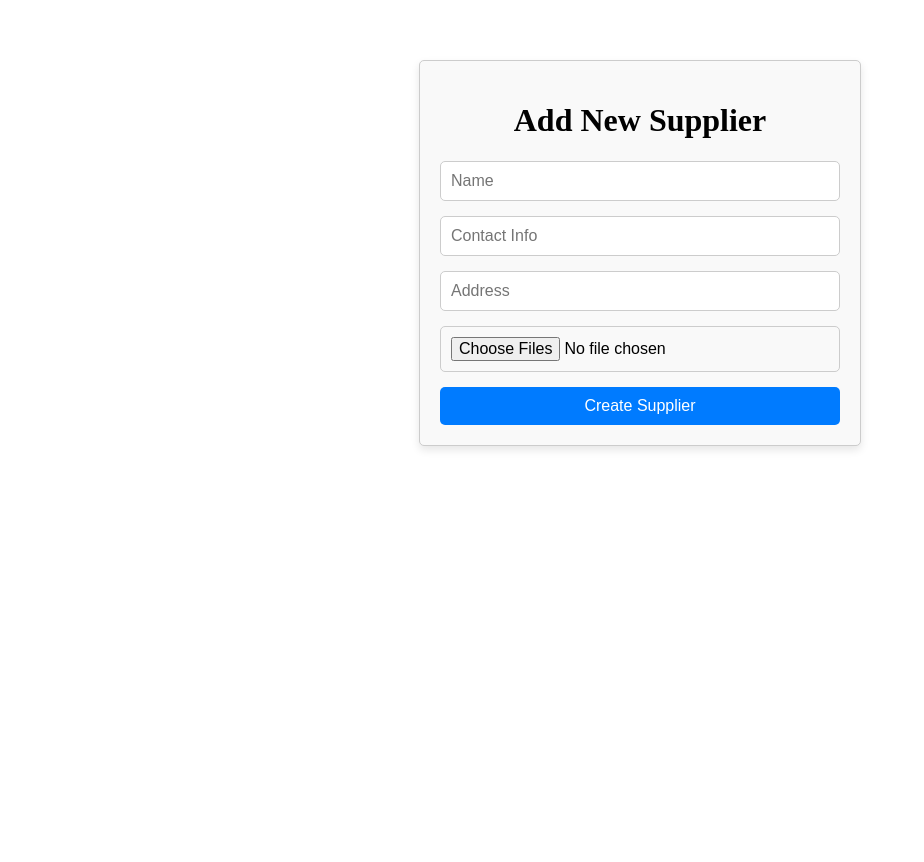
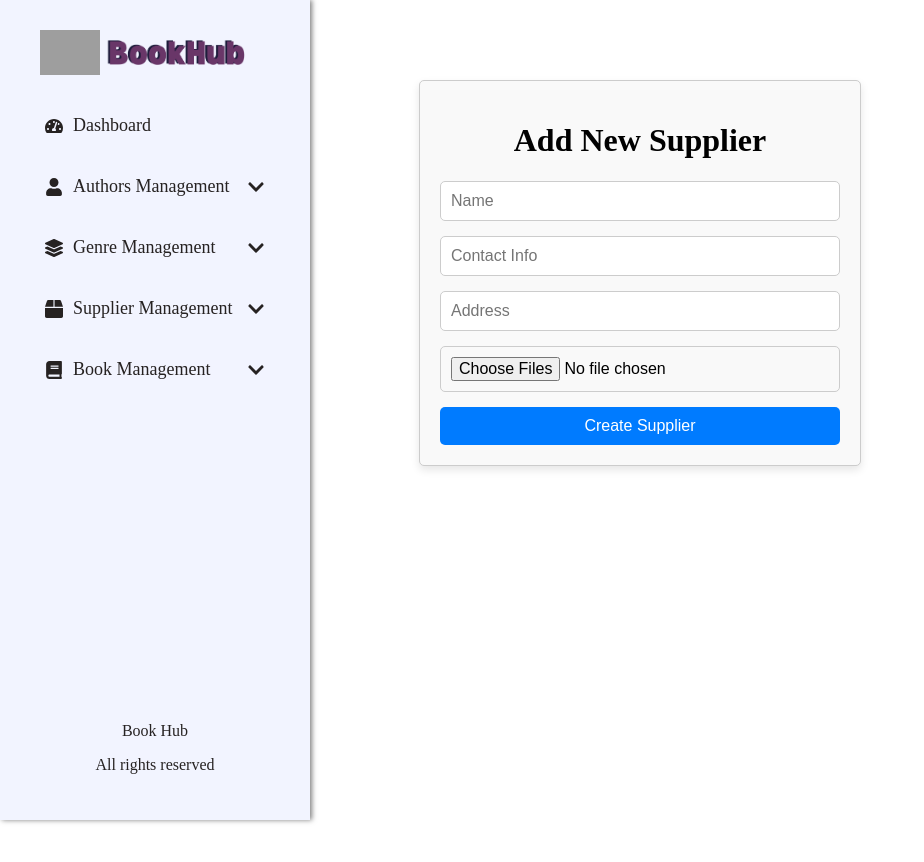
Before and after one commit to janeclarette/bookhubsys, a React (Vite) app in the folder frontend/: page /admin/suppliers/new in a window 1280 px wide. Shown: the top 862 px of the page, without its empty margins (0-924 px from the left). Before the commit the page ends 800 px from the top, so only its background shows below. Built offline with nearby package versions, Linux system fonts and the light colour scheme; grey boxes are pictures that could not be loaded.

Commit message:
importing sidebar lang sa admin

```diff
--- a/frontend/src/Components/Admin/AuthorList.jsx
+++ b/frontend/src/Components/Admin/AuthorList.jsx
@@ -1,8 +1,8 @@
-// Components/Admin/AuthorList.jsx
 import React, { useState, useEffect } from 'react';
 import MUIDataTable from 'mui-datatables';
 import { Link } from 'react-router-dom';
 import axios from '../../utils/axiosConfig';
+import Sidebar from './Sidebar'; // Import Sidebar
 
 const AuthorList = () => {
   const [authors, setAuthors] = useState([]);
@@ -23,10 +23,8 @@ const AuthorList = () => {
 
   const handleBulkDelete = async () => {
     try {
-      await Promise.all(
-        selectedAuthors.map(id => axios.delete(`/authors/${id}`))
-      );
-      setAuthors(authors.filter(author => !selectedAuthors.includes(author._id)));
+      await Promise.all(selectedAuthors.map((id) => axios.delete(`/authors/${id}`)));
+      setAuthors(authors.filter((author) => !selectedAuthors.includes(author._id)));
       setSelectedAuthors([]);
       alert('Selected authors deleted successfully!');
     } catch (error) {
@@ -95,19 +93,29 @@ const AuthorList = () => {
     },
   };
 
+  // Styles for layout
+  const styles = {
+    container: {
+      display: 'flex',
+      minHeight: '100vh',
+    },
+    content: {
+      flex: 1,
+      padding: '20px',
+    },
+  };
+
   return (
-    <div>
-      <h1>Authors List</h1>
-      <Link to="/admin/authors/new">Add New Author</Link>
-      <MUIDataTable
-        title="Authors"
-        data={authors}
-        columns={columns}
-        options={options}
-      />
-      {selectedAuthors.length > 0 && (
-        <button onClick={handleBulkDelete}>Delete Selected</button>
-      )}
+    <div style={styles.container}>
+      <Sidebar /> {/* Sidebar for navigation */}
+      <main style={styles.content}>
+        <h1>Authors List</h1>
+        <Link to="/admin/authors/new">Add New Author</Link>
+        <MUIDataTable title="Authors" data={authors} columns={columns} options={options} />
+        {selectedAuthors.length > 0 && (
+          <button onClick={handleBulkDelete}>Delete Selected</button>
+        )}
+      </main>
     </div>
   );
 };
--- a/frontend/src/Components/Admin/BookList.jsx
+++ b/frontend/src/Components/Admin/BookList.jsx
@@ -2,21 +2,23 @@ import React, { useState, useEffect } from 'react';
 import axios from '../../utils/axiosConfig';
 import MUIDataTable from 'mui-datatables';
 import { Button } from '@mui/material';
-import { useNavigate } from 'react-router-dom'; // Assuming you're using react-router
+import { useNavigate } from 'react-router-dom';
+import Sidebar from './Sidebar'; // Import Sidebar
 
 const BookList = () => {
   const [books, setBooks] = useState([]);
   const [selectedRows, setSelectedRows] = useState([]);
   const navigate = useNavigate();
 
+  // Fetch books data
   const fetchBooks = async () => {
     try {
       const response = await axios.get('/books');
-      const books = response.data.books.map(book => ({
+      const books = response.data.books.map((book) => ({
         ...book,
         authorName: book.authorId ? book.authorId.name : '',
         genreName: book.genreId ? book.genreId.name : '',
-        supplierName: book.supplierId ? book.supplierId.name : ''
+        supplierName: book.supplierId ? book.supplierId.name : '',
       }));
       setBooks(books);
     } catch (error) {
@@ -28,13 +30,14 @@ const BookList = () => {
     fetchBooks();
   }, []);
 
+  // Bulk delete handler
   const handleBulkDelete = async () => {
     if (window.confirm('Are you sure you want to delete selected books?')) {
       try {
         await Promise.all(
           selectedRows.map((rowIndex) => axios.delete(`/books/${books[rowIndex]._id}`))
         );
-        fetchBooks(); // Refresh the book list
+        fetchBooks(); // Refresh book list
         setSelectedRows([]); // Clear selected rows
       } catch (error) {
         console.error('Error deleting books:', error);
@@ -42,17 +45,19 @@ const BookList = () => {
     }
   };
 
+  // Single delete handler
   const handleDelete = async (id) => {
     if (window.confirm('Are you sure you want to delete this book?')) {
       try {
         await axios.delete(`/books/${id}`);
-        fetchBooks(); // Refresh the book list after deletion
+        fetchBooks(); // Refresh book list
       } catch (error) {
         console.error('Error deleting book:', error);
       }
     }
   };
 
+  // Define columns for the table
   const columns = [
     { name: 'title', label: 'Title' },
     {
@@ -62,14 +67,33 @@ const BookList = () => {
         customBodyRender: (value) => new Date(value).toLocaleDateString(),
       },
     },
-    { name: '_id', label: 'Actions', options: { customBodyRender: (id) => (
-      <div>
-        <Button variant="contained" color="primary" onClick={() => navigate(`/admin/books/update/${id}`)}>Edit</Button>
-        <Button variant="contained" color="secondary" onClick={() => handleDelete(id)}>Delete</Button>
+    {
+      name: '_id',
+      label: 'Actions',
+      options: {
+        customBodyRender: (id) => (
+          <div style={{ display: 'flex', gap: '10px' }}>
+            <Button
+              variant="contained"
+              color="primary"
+              onClick={() => navigate(`/admin/books/update/${id}`)}
+            >
+              Edit
+            </Button>
+            <Button
+              variant="contained"
+              color="secondary"
+              onClick={() => handleDelete(id)}
+            >
+              Delete
+            </Button>
           </div>
-    )} },
+        ),
+      },
+    },
   ];
 
+  // Define options for the table
   const options = {
     selectableRows: 'multiple',
     onRowsSelect: (rowsSelected, allRows) => {
@@ -81,35 +105,71 @@ const BookList = () => {
       return (
         <tr>
           <td colSpan={columns.length}>
-            <div>
+            <div style={{ padding: '15px' }}>
+              <p>
                 <strong>Author:</strong> {book.authorName}
-            </div>
-            <div>
+              </p>
+              <p>
                 <strong>Genre:</strong> {book.genreName}
-            </div>
-            <div>
+              </p>
+              <p>
                 <strong>Supplier:</strong> {book.supplierName}
-            </div>
-            <div>
+              </p>
+              <p>
                 <strong>Stock:</strong> {book.stock}
-            </div>
+              </p>
               <div>
                 <strong>Images:</strong>
                 {book.images.map((image, index) => (
-                <img key={index} src={image.url} alt={`Book Image ${index + 1}`} width="100" style={{ margin: '5px' }} />
+                  <img
+                    key={index}
+                    src={image.url}
+                    alt={`Book Image ${index + 1}`}
+                    width="100"
+                    style={{ margin: '5px' }}
+                  />
                 ))}
+              </div>
             </div>
           </td>
         </tr>
       );
     },
     customToolbarSelect: () => (
-      <Button variant="contained" color="secondary" onClick={handleBulkDelete}>Bulk Delete</Button>
+      <Button
+        variant="contained"
+        color="secondary"
+        onClick={handleBulkDelete}
+      >
+        Bulk Delete
+      </Button>
     ),
   };
 
+  // Layout styles
+  const styles = {
+    container: {
+      display: 'flex',
+      minHeight: '100vh',
+    },
+    content: {
+      flex: 1,
+      padding: '20px',
+    },
+  };
+
   return (
-    <MUIDataTable title="Book List" data={books} columns={columns} options={options} />
+    <div style={styles.container}>
+      <Sidebar /> {/* Sidebar for navigation */}
+      <main style={styles.content}>
+        <MUIDataTable
+          title="Book List"
+          data={books}
+          columns={columns}
+          options={options}
+        />
+      </main>
+    </div>
   );
 };
 
--- a/frontend/src/Components/Admin/GenreList.jsx
+++ b/frontend/src/Components/Admin/GenreList.jsx
@@ -2,6 +2,7 @@ import React, { useState, useEffect } from 'react';
 import { Link } from 'react-router-dom';
 import axios from '../../utils/axiosConfig';
 import MUIDataTable from 'mui-datatables';
+import Sidebar from './Sidebar'; // Import Sidebar
 
 const GenreList = () => {
   const [genres, setGenres] = useState([]);
@@ -45,10 +46,12 @@ const GenreList = () => {
       label: 'Actions',
       options: {
         customBodyRender: (value) => (
-          <>
-            <Link to={`/admin/genres/update/${value}`}>Edit</Link>
+          <div>
+            <Link to={`/admin/genres/update/${value}`} style={{ marginRight: '10px' }}>
+              Edit
+            </Link>
             <button onClick={() => deleteGenre(value)}>Delete</button>
-          </>
+          </div>
         ),
       },
     },
@@ -69,8 +72,22 @@ const GenreList = () => {
     ),
   };
 
+  // Layout styles
+  const styles = {
+    container: {
+      display: 'flex',
+      minHeight: '100vh',
+    },
+    content: {
+      flex: 1,
+      padding: '20px',
+    },
+  };
+
   return (
-    <div>
+    <div style={styles.container}>
+      <Sidebar /> {/* Sidebar for navigation */}
+      <main style={styles.content}>
         <h1>Genres List</h1>
         <Link to="/admin/genres/new">Add New Genre</Link>
         <MUIDataTable
@@ -79,6 +96,7 @@ const GenreList = () => {
           columns={columns}
           options={options}
         />
+      </main>
     </div>
   );
 };
--- a/frontend/src/Components/Admin/NewAuthor.jsx
+++ b/frontend/src/Components/Admin/NewAuthor.jsx
@@ -1,6 +1,6 @@
-// Components/Admin/NewAuthor.jsx
 import React, { useState } from 'react';
 import axios from '../../utils/axiosConfig';
+import Sidebar from './Sidebar'; // Import Sidebar for navigation
 
 const NewAuthor = () => {
   const [name, setName] = useState('');
@@ -17,7 +17,7 @@ const NewAuthor = () => {
     formData.append('name', name);
     formData.append('bio', bio);
     if (images) {
-      Array.from(images).forEach(image => formData.append('images', image));
+      Array.from(images).forEach((image) => formData.append('images', image));
     }
 
     try {
@@ -33,16 +33,40 @@ const NewAuthor = () => {
     }
   };
 
+  // Inline styles for layout
+  const styles = {
+    container: {
+      display: 'flex',
+      minHeight: '100vh',
+    },
+    content: {
+      flex: 1,
+      padding: '20px',
+    },
+  };
+
   return (
+    <div style={styles.container}>
+      <Sidebar /> {/* Sidebar for navigation */}
+      <main style={styles.content}>
         <form onSubmit={createAuthor}>
           <h1>Add New Author</h1>
           <label>
             Name:
-        <input type="text" value={name} onChange={(e) => setName(e.target.value)} required />
+            <input
+              type="text"
+              value={name}
+              onChange={(e) => setName(e.target.value)}
+              required
+            />
           </label>
           <label>
             Bio:
-        <textarea value={bio} onChange={(e) => setBio(e.target.value)} maxLength="1000" />
+            <textarea
+              value={bio}
+              onChange={(e) => setBio(e.target.value)}
+              maxLength="1000"
+            />
           </label>
           <label>
             Images:
@@ -50,6 +74,8 @@ const NewAuthor = () => {
           </label>
           <button type="submit">Create Author</button>
         </form>
+      </main>
+    </div>
   );
 };
 
--- a/frontend/src/Components/Admin/NewBook.jsx
+++ b/frontend/src/Components/Admin/NewBook.jsx
@@ -1,7 +1,7 @@
-// Components/Admin/NewBook.jsx
 import React, { useState, useEffect } from 'react';
 import axios from '../../utils/axiosConfig';
 import { useNavigate } from 'react-router-dom';
+import Sidebar from './Sidebar'; // Import Sidebar
 
 const NewBook = () => {
   const navigate = useNavigate();
@@ -23,18 +23,30 @@ const NewBook = () => {
   }, []);
 
   const fetchAuthors = async () => {
+    try {
       const response = await axios.get('/authors');
       setAuthors(response.data.authors);
+    } catch (error) {
+      console.error('Error fetching authors:', error);
+    }
   };
 
   const fetchGenres = async () => {
+    try {
       const response = await axios.get('/genres');
       setGenres(response.data.genres);
+    } catch (error) {
+      console.error('Error fetching genres:', error);
+    }
   };
 
   const fetchSuppliers = async () => {
+    try {
       const response = await axios.get('/suppliers');
       setSuppliers(response.data.suppliers);
+    } catch (error) {
+      console.error('Error fetching suppliers:', error);
+    }
   };
 
   const handleFileChange = (e) => {
@@ -51,7 +63,7 @@ const NewBook = () => {
     formData.append('genreId', genreId);
     formData.append('supplierId', supplierId);
     if (images) {
-      Array.from(images).forEach(image => formData.append('images', image));
+      Array.from(images).forEach((image) => formData.append('images', image));
     }
 
     try {
@@ -65,54 +77,122 @@ const NewBook = () => {
     }
   };
 
+  // Layout styles
+  const styles = {
+    container: {
+      display: 'flex',
+      minHeight: '100vh',
+    },
+    content: {
+      flex: 1,
+      padding: '20px',
+    },
+    formGroup: {
+      marginBottom: '15px',
+    },
+  };
+
   return (
+    <div style={styles.container}>
+      <Sidebar /> {/* Sidebar for navigation */}
+      <main style={styles.content}>
+        <h1>Add New Book</h1>
         <form onSubmit={createBook}>
-      <h1>Add New Book</h1>
+          <div style={styles.formGroup}>
             <label>
               Title:
-        <input type="text" value={title} onChange={(e) => setTitle(e.target.value)} required />
+              <input
+                type="text"
+                value={title}
+                onChange={(e) => setTitle(e.target.value)}
+                required
+              />
             </label>
+          </div>
+          <div style={styles.formGroup}>
             <label>
               Publication Date:
-        <input type="date" value={publicationDate} onChange={(e) => setPublicationDate(e.target.value)} required />
+              <input
+                type="date"
+                value={publicationDate}
+                onChange={(e) => setPublicationDate(e.target.value)}
+                required
+              />
             </label>
+          </div>
+          <div style={styles.formGroup}>
             <label>
               Stock:
-        <input type="number" value={stock} onChange={(e) => setStock(e.target.value)} min="0" required />
+              <input
+                type="number"
+                value={stock}
+                onChange={(e) => setStock(e.target.value)}
+                min="0"
+                required
+              />
             </label>
+          </div>
+          <div style={styles.formGroup}>
             <label>
               Author:
-        <select value={authorId} onChange={(e) => setAuthorId(e.target.value)} required>
+              <select
+                value={authorId}
+                onChange={(e) => setAuthorId(e.target.value)}
+                required
+              >
                 <option value="">Select an Author</option>
-          {authors.map(author => (
-            <option key={author._id} value={author._id}>{author.name}</option>
+                {authors.map((author) => (
+                  <option key={author._id} value={author._id}>
+                    {author.name}
+                  </option>
                 ))}
               </select>
             </label>
+          </div>
+          <div style={styles.formGroup}>
             <label>
               Genre:
-        <select value={genreId} onChange={(e) => setGenreId(e.target.value)} required>
+              <select
+                value={genreId}
+                onChange={(e) => setGenreId(e.target.value)}
+                required
+              >
                 <option value="">Select a Genre</option>
-          {genres.map(genre => (
-            <option key={genre._id} value={genre._id}>{genre.name}</option>
+                {genres.map((genre) => (
+                  <option key={genre._id} value={genre._id}>
+                    {genre.name}
+                  </option>
                 ))}
               </select>
             </label>
+          </div>
+          <div style={styles.formGroup}>
             <label>
               Supplier:
-        <select value={supplierId} onChange={(e) => setSupplierId(e.target.value)} required>
+              <select
+                value={supplierId}
+                onChange={(e) => setSupplierId(e.target.value)}
+                required
+              >
                 <option value="">Select a Supplier</option>
-          {suppliers.map(supplier => (
-            <option key={supplier._id} value={supplier._id}>{supplier.name}</option>
+                {suppliers.map((supplier) => (
+                  <option key={supplier._id} value={supplier._id}>
+                    {supplier.name}
+                  </option>
                 ))}
               </select>
             </label>
+          </div>
+          <div style={styles.formGroup}>
             <label>
               Images:
               <input type="file" multiple onChange={handleFileChange} />
             </label>
+          </div>
           <button type="submit">Create Book</button>
         </form>
+      </main>
+    </div>
   );
 };
 
--- a/frontend/src/Components/Admin/NewGenre.jsx
+++ b/frontend/src/Components/Admin/NewGenre.jsx
@@ -1,8 +1,8 @@
-// frontend/Admin/NewGenre.jsx
 import React, { useState } from 'react';
 import axios from '../../utils/axiosConfig';
 import { useNavigate } from 'react-router-dom';
 import { TextField, Button, Typography, Box } from '@mui/material';
+import Sidebar from './Sidebar'; // Import Sidebar
 
 const NewGenre = () => {
   const [name, setName] = useState('');
@@ -18,9 +18,26 @@ const NewGenre = () => {
     }
   };
 
+  // Layout styles
+  const styles = {
+    container: {
+      display: 'flex',
+      minHeight: '100vh',
+    },
+    content: {
+      flex: 1,
+      padding: '20px',
+    },
+  };
+
   return (
+    <div style={styles.container}>
+      <Sidebar /> {/* Sidebar for navigation */}
+      <main style={styles.content}>
         <Box component="form" onSubmit={handleSubmit} sx={{ mt: 3 }}>
-      <Typography variant="h5" gutterBottom>Add New Genre</Typography>
+          <Typography variant="h5" gutterBottom>
+            Add New Genre
+          </Typography>
           <TextField
             label="Genre Name"
             value={name}
@@ -29,8 +46,12 @@ const NewGenre = () => {
             fullWidth
             sx={{ mb: 2 }}
           />
-      <Button variant="contained" type="submit" color="primary">Add Genre</Button>
+          <Button variant="contained" type="submit" color="primary">
+            Add Genre
+          </Button>
         </Box>
+      </main>
+    </div>
   );
 };
 
--- a/frontend/src/Components/Admin/NewSupplier.jsx
+++ b/frontend/src/Components/Admin/NewSupplier.jsx
@@ -1,7 +1,7 @@
-// src/Components/Admin/NewSupplier.jsx
 import React, { useState } from 'react';
 import axios from '../../utils/axiosConfig';
 import { useNavigate } from 'react-router-dom';
+import Sidebar from './Sidebar'; // Import Sidebar
 
 const NewSupplier = () => {
     const [name, setName] = useState('');
@@ -31,15 +31,49 @@ const NewSupplier = () => {
         }
     };
 
+    // Layout styles
+    const styles = {
+        container: {
+            display: 'flex',
+            minHeight: '100vh',
+        },
+        content: {
+            flex: 1,
+            padding: '20px',
+        },
+    };
+
     return (
-        <form onSubmit={createSupplier}>
-            <h1>Add New Supplier</h1>
-            <input type="text" placeholder="Name" value={name} onChange={(e) => setName(e.target.value)} required />
-            <input type="text" placeholder="Contact Info" value={contactInfo} onChange={(e) => setContactInfo(e.target.value)} required />
-            <input type="text" placeholder="Address" value={address} onChange={(e) => setAddress(e.target.value)} />
-            <input type="file" multiple onChange={handleFileChange} />
-            <button type="submit">Create Supplier</button>
-        </form>
+        <div style={styles.container}>
+            <Sidebar /> {/* Sidebar for navigation */}
+            <main style={styles.content}>
+                <form onSubmit={createSupplier}>
+                    <h1>Add New Supplier</h1>
+                    <input
+                        type="text"
+                        placeholder="Name"
+                        value={name}
+                        onChange={(e) => setName(e.target.value)}
+                        required
+                    />
+                    <input
+                        type="text"
+                        placeholder="Contact Info"
+                        value={contactInfo}
+                        onChange={(e) => setContactInfo(e.target.value)}
+                        required
+                    />
+                    <input
+                        type="text"
+                        placeholder="Address"
+                        value={address}
+                        onChange={(e) => setAddress(e.target.value)}
+                    />
+                    <input type="file" multiple onChange={handleFileChange} />
+                    <button type="submit">Create Supplier</button>
+                </form>
+            </main>
+        </div>
     );
 };
 
```
Also changed, not shown: 3 other files (tests, documents, lock files or other folders). Lines whose indentation alone changed are shown as unchanged.
